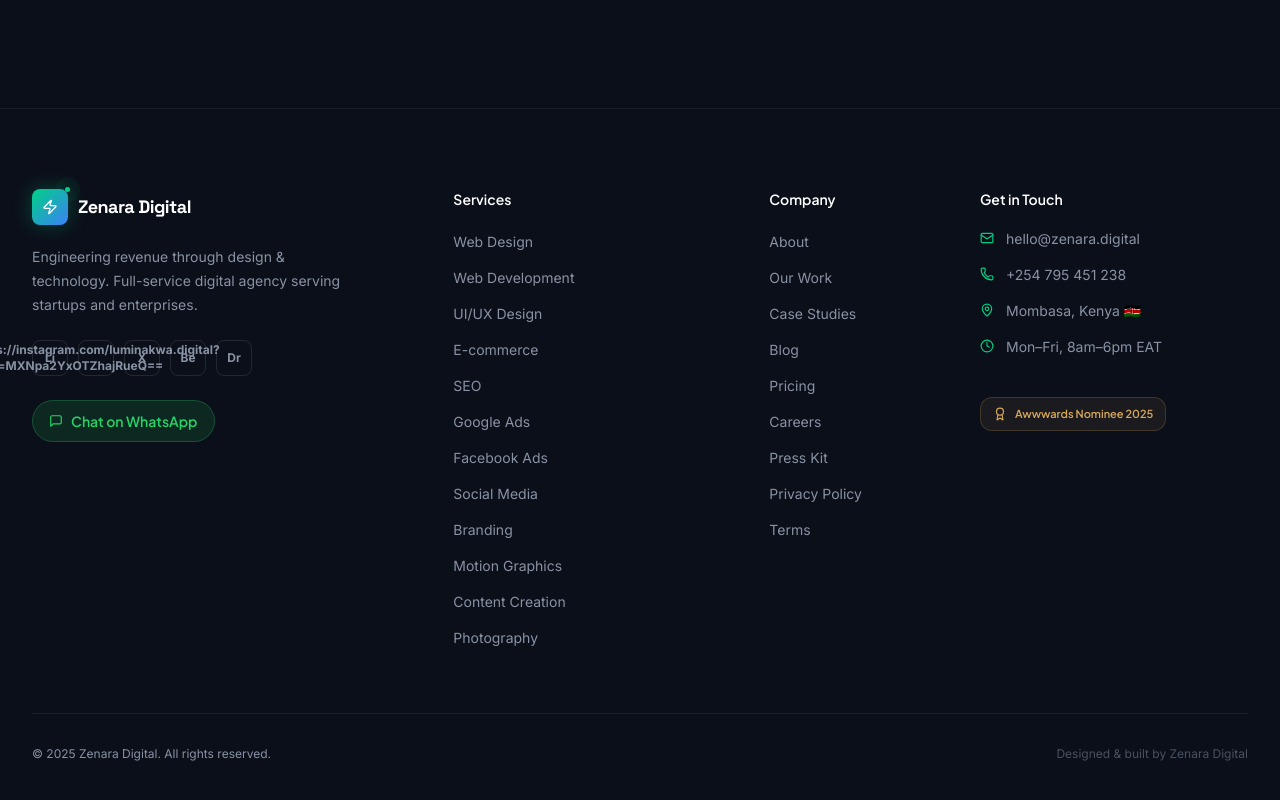
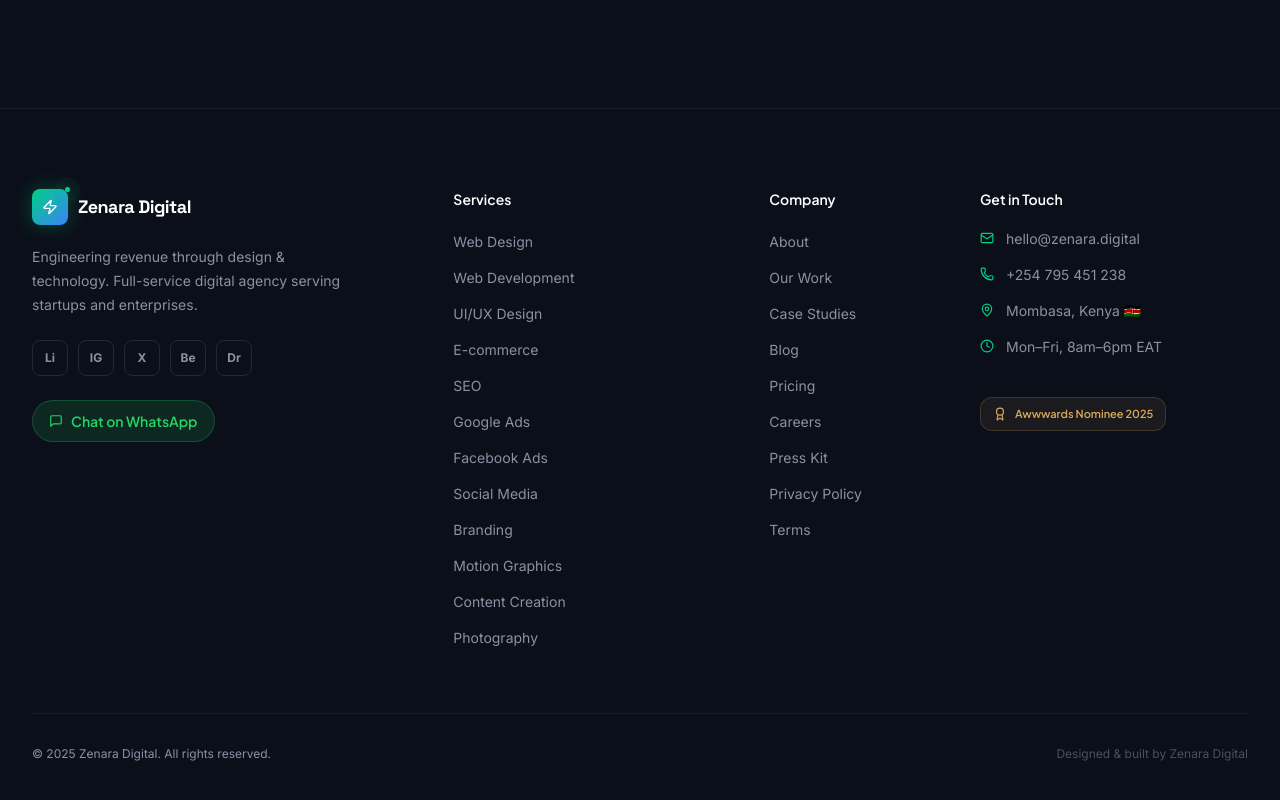
Before and after one commit to AyrtonSenna-coder/Zenara, a React (Vite) app: page / in a window 1280 px wide. Shown: the part 9730-10530 px from the top of the page. Built offline with nearby package versions, Linux system fonts and the light colour scheme.

Commit message:
Contact detail section

```diff
--- a/package.json
+++ b/package.json
@@ -36,8 +36,8 @@
     "@radix-ui/react-slot": "1.1.2",
     "@radix-ui/react-switch": "1.1.3",
     "@radix-ui/react-tabs": "1.1.3",
+    "@radix-ui/react-toggle": "1.1.2",
     "@radix-ui/react-toggle-group": "1.1.2",
-    "@radix-ui/react-toggle": "1.1.2",
     "@radix-ui/react-tooltip": "1.1.8",
     "canvas-confetti": "1.9.4",
     "class-variance-authority": "0.7.1",
@@ -66,6 +66,7 @@
   },
   "devDependencies": {
     "@tailwindcss/vite": "4.1.12",
+    "@types/node": "^26.0.1",
     "@vitejs/plugin-react": "4.7.0",
     "tailwindcss": "4.1.12",
     "vite": "6.3.5"
--- a/src/app/App.tsx
+++ b/src/app/App.tsx
@@ -1311,7 +1311,7 @@ function Footer() {
             </p>
             {/* Socials */}
             <div className="flex gap-2.5 mb-6">
-              {["Li", "https://instagram.com/luminakwa.digital?igsh=MXNpa2YxOTZhajRueQ==", "X", "Be", "Dr"].map((s) => (
+              {["Li", "IG", "X", "Be", "Dr"].map((s) => (
                 <a key={s} href="#" className="w-9 h-9 rounded-lg flex items-center justify-center text-xs font-bold transition-all duration-200" style={{ border: "1px solid rgba(255,255,255,0.1)", color: C.mist }}
                   onMouseEnter={(e) => { (e.currentTarget as HTMLElement).style.background = C.emerald; (e.currentTarget as HTMLElement).style.color = C.void; (e.currentTarget as HTMLElement).style.borderColor = C.emerald; }}
                   onMouseLeave={(e) => { (e.currentTarget as HTMLElement).style.background = "transparent"; (e.currentTarget as HTMLElement).style.color = C.mist; (e.currentTarget as HTMLElement).style.borderColor = "rgba(255,255,255,0.1)"; }}
--- a/vite.config.ts
+++ b/vite.config.ts
@@ -1,13 +1,16 @@
 import { defineConfig } from 'vite'
 import path from 'path'
+import { fileURLToPath } from 'url'
 import tailwindcss from '@tailwindcss/vite'
 import react from '@vitejs/plugin-react'
 
+const __filename = fileURLToPath(import.meta.url)
+const __dirname = path.dirname(__filename)
 
 function figmaAssetResolver() {
   return {
     name: 'figma-asset-resolver',
-    resolveId(id) {
+    resolveId(id: string) {
       if (id.startsWith('figma:asset/')) {
         const filename = id.replace('figma:asset/', '')
         return path.resolve(__dirname, 'src/assets', filename)
```
Also changed, not shown: 1 other file (tests, documents, lock files or other folders).
